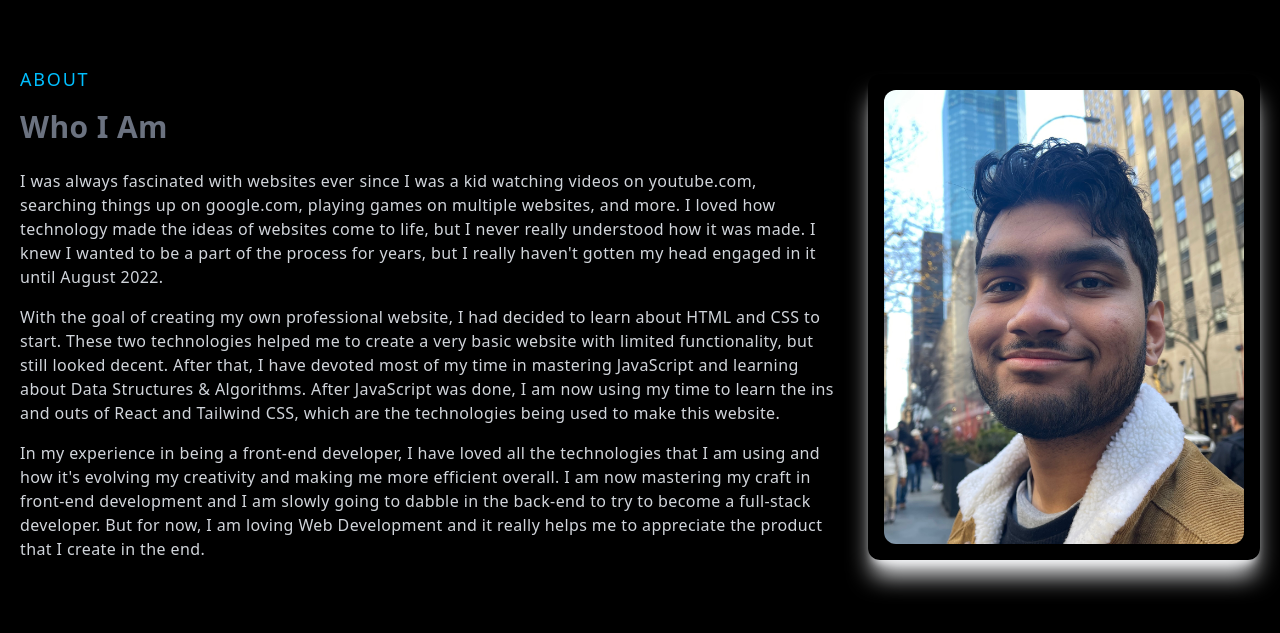
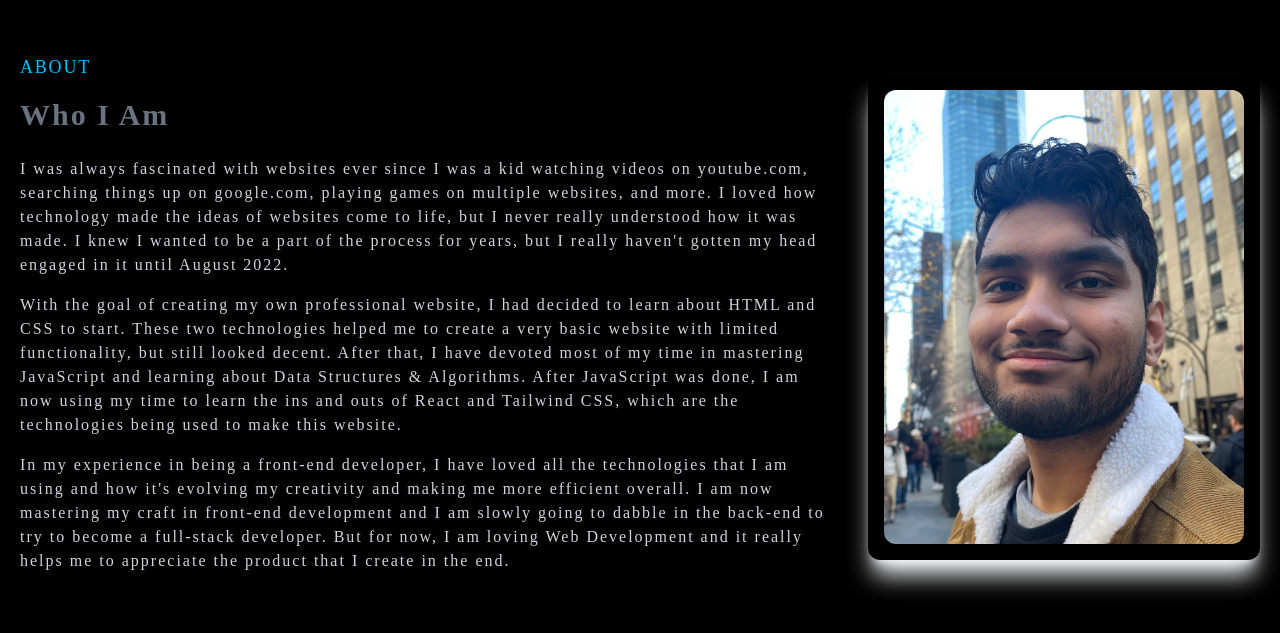
Before and after one commit to isaac-lal/portfolio-website, a React (Vite) app: page / in a window 1280 px wide. Shown: the part 883-1516 px from the top of the page. Built offline with nearby package versions, Linux system fonts and the light colour scheme; the HTML template or start-up script is replaced by a standard one.

Commit message:
changed font family

```diff
--- a/src/index.css
+++ b/src/index.css
@@ -1,9 +1,20 @@
+@import url('https://fonts.googleapis.com/css2?family=Source+Sans+Pro:ital,wght@0,200;0,300;0,400;0,600;0,700;0,900;1,200;1,300;1,400;1,600;1,700;1,900&display=swap');
+@import url('https://fonts.googleapis.com/css2?family=Source+Sans+Pro:ital,wght@0,200;0,300;0,400;0,600;0,700;0,900;1,200;1,300;1,400;1,600;1,700;1,900&display=swap');
 @tailwind base;
 @tailwind components;
 @tailwind utilities;
 
 html {
   scroll-behavior: smooth !important;
+}
+
+body {
+/*
+  font-family: 'Source Sans Pro', sans-serif;
+  */
+  font-family: 'Source Serif Pro', serif;
+
+  letter-spacing: 2px;
 }
 
 @layer base {
```
